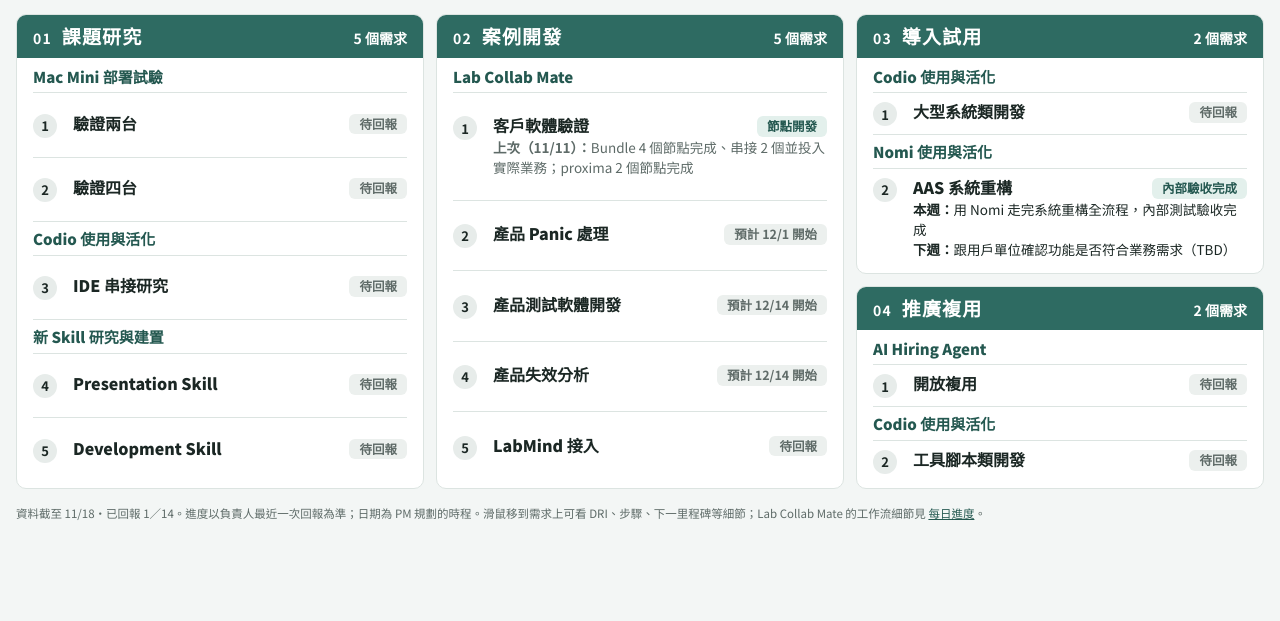
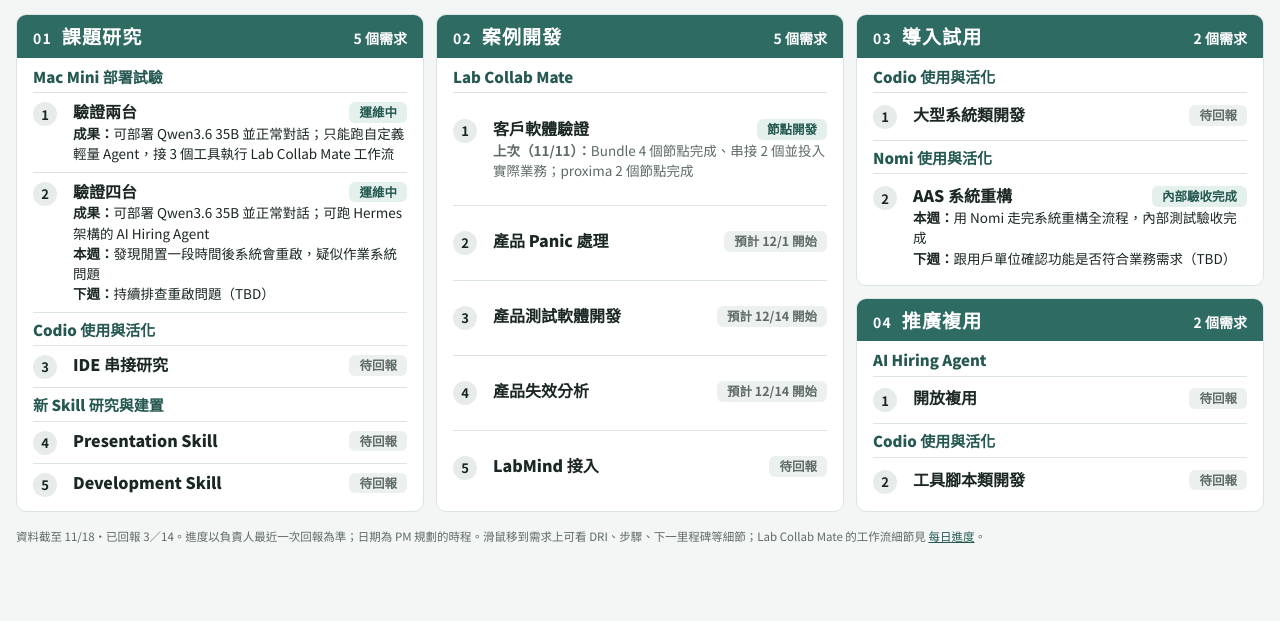
Before and after one commit to mingming2-alya/lab-collab-mate-progress-dashboard, a plain HTML site: page public/index.html in a window 1280 px wide. Shown: the part 179-800 px from the top of the page. Drawn offline with Linux system fonts and the light colour scheme.

Commit message:
[2026-11-17_overview-redesign] Mac Mini 對齊結論寫入摘要與總覽頁：兩台四台運維中、四台重啟排查、DRI 萬鋒
Co-Authored-By: Claude Opus 5.5 <noreply@anthropic.com>
Claude-Session: https://claude.ai/code/session_01Cd6Gft6mTX8zcMZinAmXya

```diff
--- a/public/index.html
+++ b/public/index.html
@@ -177,8 +177,13 @@ const SKILL = ["現況調研","技能設計","建置","實測驗證","推廣接
 
 const MODULES = [
   {no:"①", name:"課題研究", col:0, reqs:[
-    {proj:"Mac Mini 部署試驗", name:"驗證兩台", type:"research", dri:null, q:"可穩定運行的模型上限", rep:null},
-    {proj:"Mac Mini 部署試驗", name:"驗證四台", type:"research", dri:null, q:"模型上限與 Hiring Agent 端到端結果", rel:"以 AI Hiring Agent 驗證", rep:null},
+    {proj:"Mac Mini 部署試驗", name:"驗證兩台", type:"research", dri:"萬鋒", q:"可穩定運行的模型上限", rel:"跑 Lab Collab Mate 工作流",
+     desc:"硬體：Mac mini 24G × 2，雷靂 5 全互聯。已部署 Qwen3.6 35B A3B（4-bit），進入部署後運維：有 bug 且影響運行中的項目才 debug。",
+     rep:{pill:"運維中", conclusion:"可部署 Qwen3.6 35B 並正常對話；只能跑自定義輕量 Agent，接 3 個工具執行 Lab Collab Mate 工作流"}},
+    {proj:"Mac Mini 部署試驗", name:"驗證四台", type:"research", dri:"萬鋒", q:"模型上限與 Hiring Agent 端到端結果", rel:"以 AI Hiring Agent 驗證",
+     desc:"硬體：Mac mini 24G × 4，雷靂 5 全互聯。已部署 Qwen3.6 35B A3B（4-bit），進入部署後運維。記憶體：只跑模型單機 13G；跑 AI Hiring Agent 單機 26G（超過實體 24G，會用到 Swap）。",
+     rep:{pill:"運維中", conclusion:"可部署 Qwen3.6 35B 並正常對話；可跑 Hermes 架構的 AI Hiring Agent",
+          done:["發現閒置一段時間後系統會重啟，疑似作業系統問題"], next:["持續排查重啟問題（TBD）"]}},
     {proj:"Codio 使用與活化", name:"IDE 串接研究", type:"research", dri:null, q:"從 IDE 使用 Codio 與直接使用的差異", rep:null},
     {proj:"新 Skill 研究與建置", name:"Presentation Skill", type:"deliver", dri:null, steps:SKILL, rel:"之後接上 Nomi",
      sub:{at:2, items:["目標／對象／架構／內容梳理","風格與排版","品管與檢查驗證"]}, rep:null},
```
Also changed, not shown: work/2026-11-17_overview-redesign/outputs/screenshots/overview-1440.png, work/2026-11-17_overview-redesign/outputs/screenshots/overview-1920.png, work/2026-11-17_overview-redesign/outputs/screenshots/overview-mobile.png, 2 other files.
